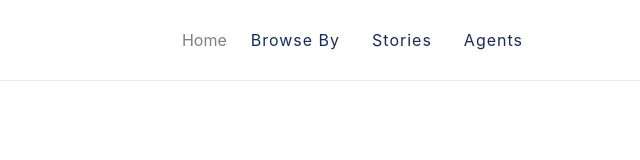
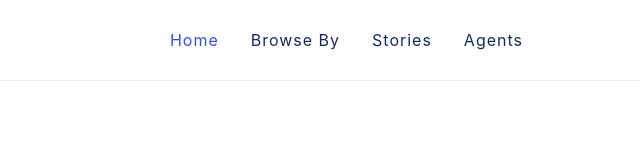
Before and after one commit to nashirjamali/staycation-website, a React (Create React App) app: page / in a window 1280 px wide. Shown: the top 160 px of the page, without its empty margins (640-1280 px from the left). Built offline with nearby package versions, Linux system fonts and the light colour scheme.

Commit message:
fixing error class

```diff
--- a/src/App.js
+++ b/src/App.js
@@ -1,14 +1,14 @@
 import React from "react";
 import { BrowserRouter as Router, Routes, Route } from "react-router-dom";
 import "assets/scss/style.scss";
-import LandingPages from "pages/LandingPages";
+import LandingPage from "pages/LandingPage";
 
 function App() {
   return (
     <Router>
       <div className="App">
         <Routes>
-          <Route path="/" element={<LandingPages />} />
+          <Route path="/" element={<LandingPage />} />
         </Routes>
       </div>
     </Router>
--- a/src/assets/scss/style.scss
+++ b/src/assets/scss/style.scss
@@ -47,6 +47,7 @@
   font-size: 26px;
   font-weight: 500;
   font-family: "Poppins", sans-serif;
+  text-decoration: none;
   &.hover {
     color: $primary;
     text-decoration: none;
```
Also changed, not shown: src/pages/LandingPage.js (+9 -4 lines), src/parts/Header.js (+4 -4 lines).
